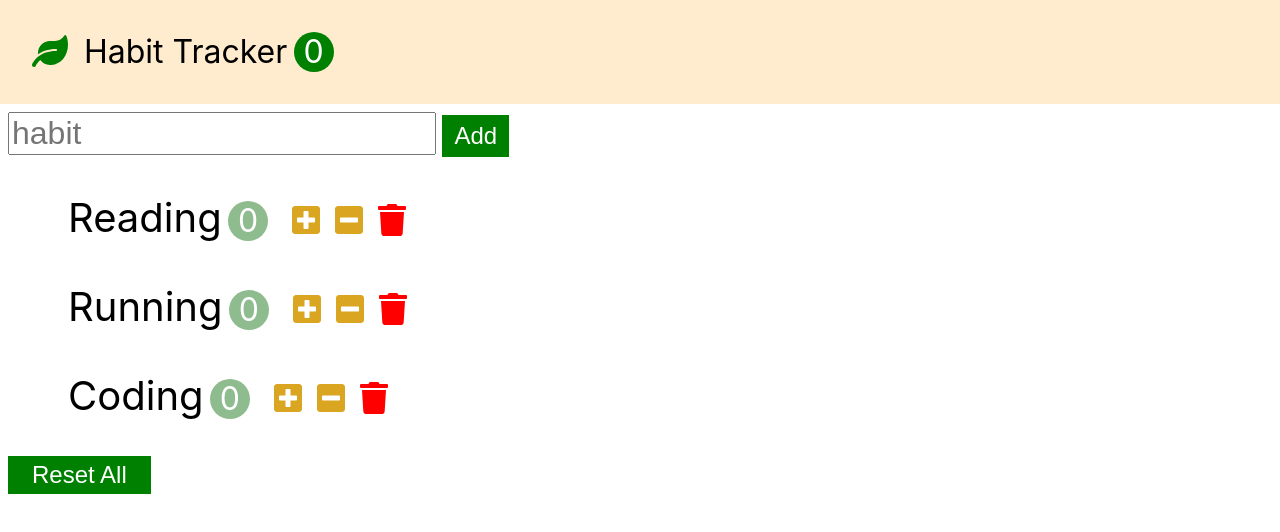
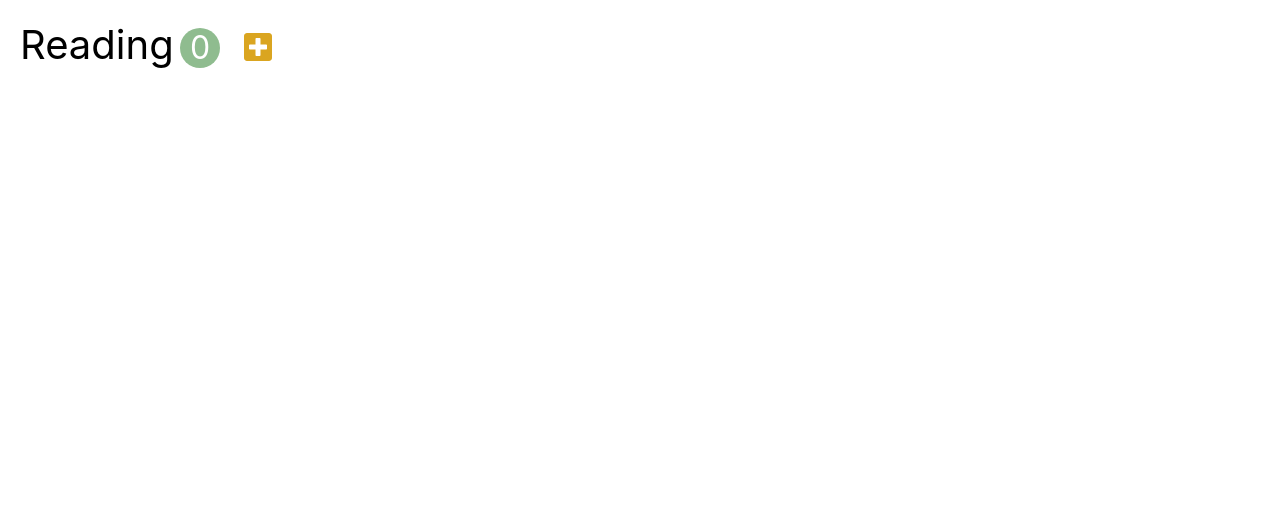
Before and after one commit to wldns0622/habit-tracker-with-react, a React (Create React App) app: page / in a window 1280 px wide. Shown: the top 532 px of the page. Built offline with nearby package versions, Linux system fonts and the light colour scheme.

Commit message:
test react hook(file: component/simpleHabit)

```diff
--- /dev/null
+++ b/src/component/simpleHabit.jsx
@@ -0,0 +1,26 @@
+import React, { useCallback, useRef, useState } from 'react';
+
+const SimpleHabit = (props) => {
+
+  const [count, setCount] = useState(0);
+  const spanRef = useRef();
+
+  const handleIncrement = useCallback(() => {
+    setCount(count + 1)
+  });
+
+  return (
+    <li className="habit">
+      <span ref={spanRef} className="habit-name">Reading</span>
+      <span className="habit-count">{count}</span>
+      <button
+        className="habit-button habit-increase"
+        onClick={handleIncrement}
+      >
+        <i className="fas fa-plus-square"></i>
+      </button>
+    </li>
+  );
+}
+
+export default SimpleHabit;
--- a/src/index.js
+++ b/src/index.js
@@ -3,10 +3,11 @@ import '@fortawesome/fontawesome-free/js/all';
 import React from 'react';
 import ReactDOM from 'react-dom';
 import App from './app';
+import SimpleHabit from './component/simpleHabit';
 
 ReactDOM.render(
   <React.StrictMode>
-    <App />
+    <SimpleHabit />
   </React.StrictMode>,
   document.getElementById('root')
 );
```
